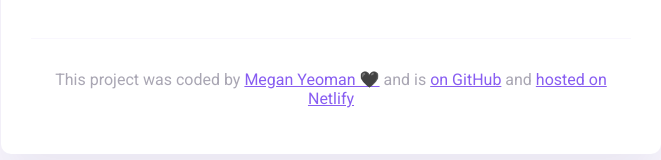
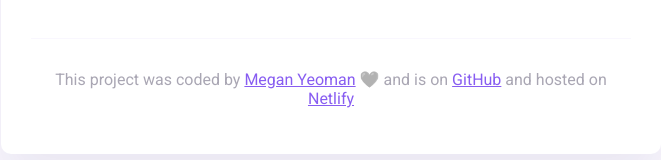
Before and after one commit to megdyeoman/My-Project, a plain HTML site: page index.html in a window 1280 px wide. Shown: the part 325-485 px from the top of the page, without its empty margins (309-970 px from the left). Drawn offline with nearby package versions, Linux system fonts and the light colour scheme.

Commit message:
Links updated

```diff
--- a/index.html
+++ b/index.html
@@ -47,9 +47,15 @@
       <footer>
         <p>
           This project was coded by
-          <a href="#" target="_blank">Megan Yeoman 🖤</a> and is
-          <a href="#" target="_blank"> on GitHub</a> and
-          <a href="#" target="_blank">hosted on Netlify</a>
+          <a href="https://github.com/megdyeoman" target="_blank"
+            >Megan Yeoman</a
+          >
+          🖤 and is on
+          <a href="https://github.com/megdyeoman/My-Project" target="_blank"
+            >GitHub</a
+          >
+          and hosted on
+          <a href="https://wildweather.netlify.app" target="_blank">Netlify</a>
         </p>
       </footer>
     </div>
```
